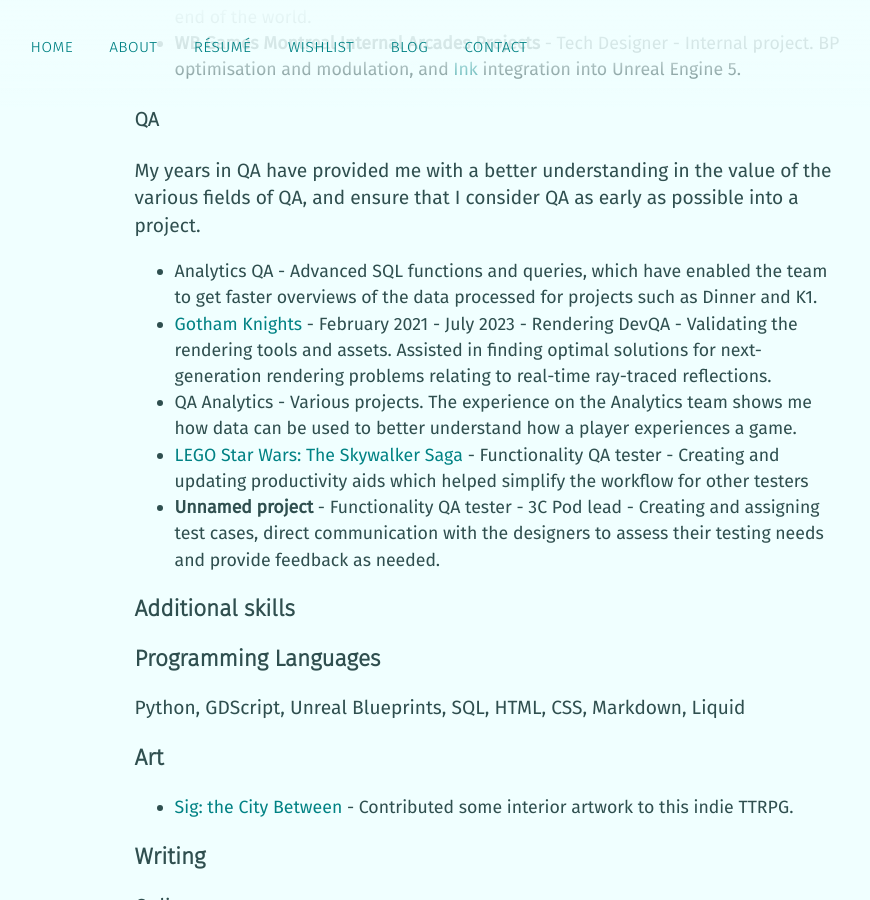
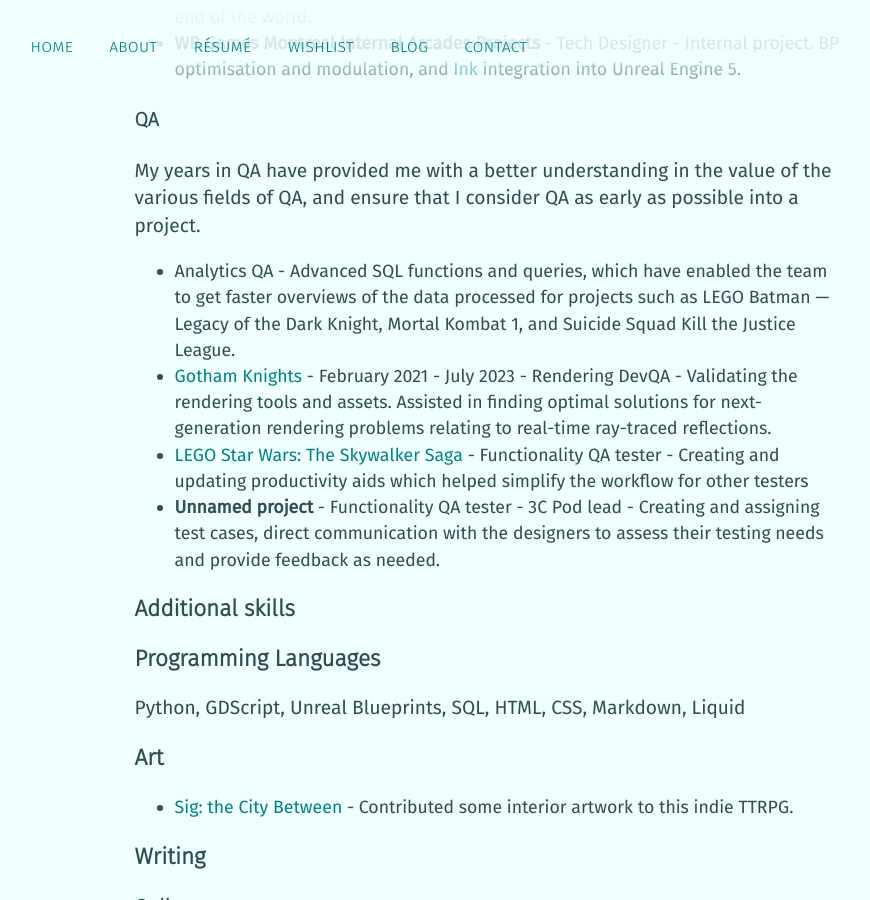
Before and after one commit to mstfacmly/mstfacmly.github.io, a Jekyll site: the page built from resume_gamedesigner.md, in a window 1280 px wide and 900 px high, scrolled down 928 px. Shown: the whole window, without its empty margins (147-1017 px from the left). Built offline with Jekyll 4.4.1, drawn with Linux system fonts in a browser that asks for light colours; nearby versions of some CDN libraries; a script that is not in the unit is left out.

Commit message:
update gd resume

```diff
--- a/resume_gamedesigner.md
+++ b/resume_gamedesigner.md
@@ -32,9 +32,8 @@
 
 My years in QA have provided me with a better understanding in the value of the various fields of QA, and ensure that I consider QA as early as possible into a project.
 
-* Analytics QA - Advanced SQL functions and queries, which have enabled the team to get faster overviews of the data processed for projects such as Dinner and K1.
+* Analytics QA - Advanced SQL functions and queries, which have enabled the team to get faster overviews of the data processed for projects such as LEGO Batman — Legacy of the Dark Knight, Mortal Kombat 1, and Suicide Squad Kill the Justice League.
 * [Gotham Knights](https://www.gothamknightsgame.com/en-us) - February 2021 - July 2023 - Rendering DevQA - Validating the rendering tools and assets. Assisted in finding optimal solutions for next-generation rendering problems relating to real-time ray-traced reflections.
-* QA Analytics - Various projects. The experience on the Analytics team shows me how data can be used to better understand how a player experiences a game.
 * [LEGO Star Wars: The Skywalker Saga](https://www.starwars.com/games-apps/lego-star-wars-the-skywalker-saga) - Functionality QA tester - Creating and updating productivity aids which helped simplify the workflow for other testers
 * **Unnamed project** - Functionality QA tester - 3C Pod lead - Creating and assigning test cases, direct communication with the designers to assess their testing needs and provide feedback as needed.
 
```
